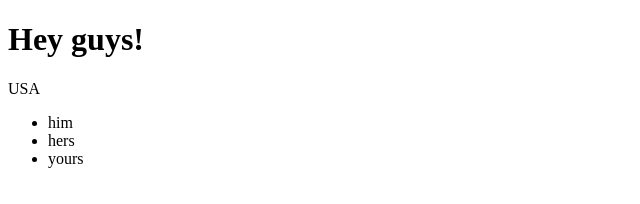
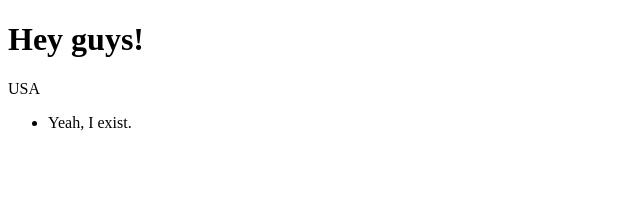
Before and after one commit to kyledobash/Learning_Angular_Proj, an Angular app in the folder ng4-playground/: page / in a window 1280 px wide. Shown: the top 204 px of the page, without its empty margins (0-640 px from the left). Built offline with nearby package versions, Linux system fonts and the light colour scheme.

Commit message:
used If statement inside template

```diff
--- a/ng4-playground/src/app/app.component.ts
+++ b/ng4-playground/src/app/app.component.ts
@@ -6,7 +6,7 @@ import { Component } from '@angular/core';
   <h1>Hey guys!</h1>
   <p>{{myObject.location}}</p>
   <ul>
-    <li *ngFor="let arr of myArr">{{arr}}
+    <li *ngIf="myArr">Yeah, I exist.</li>
   </ul>
   `,
   styleUrls: ['./app.component.css']
```
